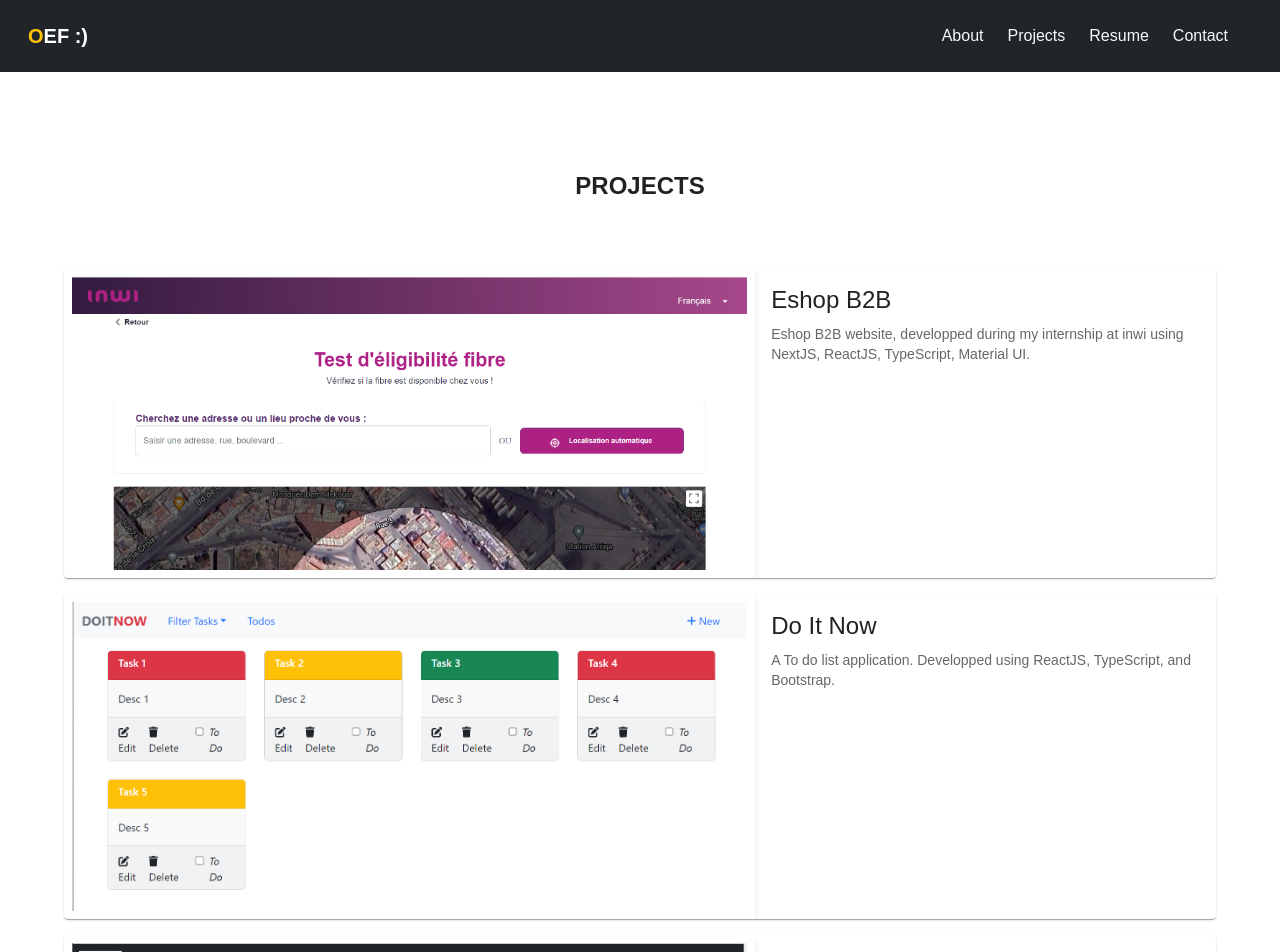
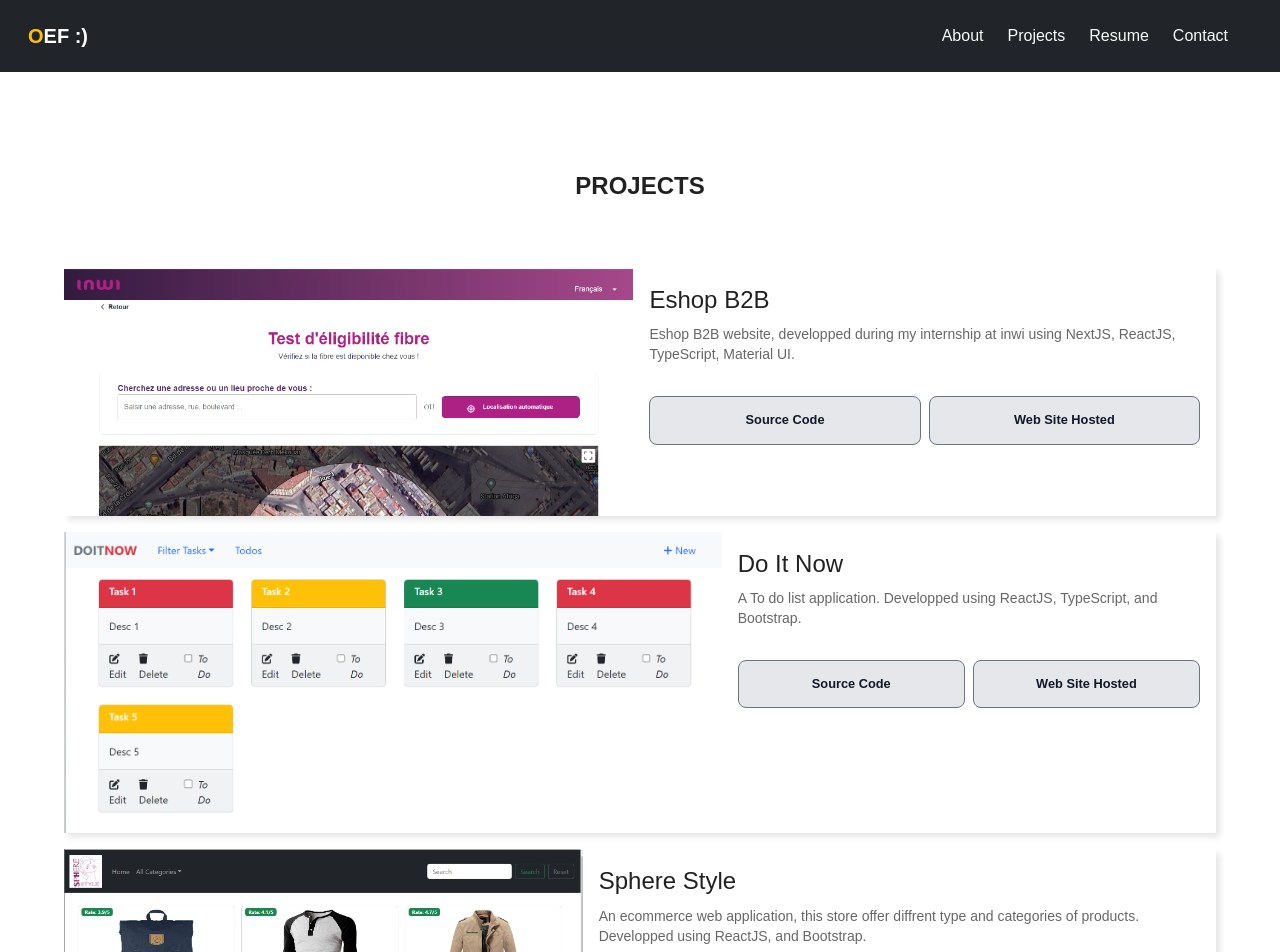
Before and after one commit to OuiameFakir/ouiamefakir-portfolio, a Next.js app: page /en in a window 1280 px wide. Shown: the top 952 px of the page. Built offline with nearby package versions, Linux system fonts and the light colour scheme.

Commit message:
modify the projects section cards code

```diff
--- a/_assets/variables/projectsData.ts
+++ b/_assets/variables/projectsData.ts
@@ -32,7 +32,7 @@ export const projectData = [
     id: 3,
     img: ecomerce,
     title: "Sphere Style",
-    desc: "A ecommerce web application, this store offer diffrent type and categories of products. Developped using ReactJS, and Bootstrap.",
+    desc: "An ecommerce web application, this store offer diffrent type and categories of products. Developped using ReactJS, and Bootstrap.",
     code_url: "https://github.com/OuiameFakir/e-commerce-store",
     site_url: "https://e-commerce-store-application.vercel.app/",
   },
--- a/components/button.tsx
+++ b/components/button.tsx
@@ -11,7 +11,6 @@ interface PrimaryButtonProps {
   startIcon?: ReactNode;
   endIcon?: ReactNode;
 }
-
 export const PrimaryButton = styled(
   ({
     title,
@@ -33,7 +32,7 @@ export const PrimaryButton = styled(
     </Button>
   )
 )(({}) => ({
-  color: theme.palette.customColors.oranged[300],
+  color: theme.palette.customColors.gray[900],
   backgroundColor: theme.palette.customColors.gray[200],
   border: `1px solid ${theme.palette.customColors.gray[500]}`,
   alignSelf: "stretch",
@@ -50,6 +49,6 @@ export const PrimaryButton = styled(
   "&:hover": {
     backgroundColor: theme.palette.customColors.gray[50],
     fontSize: "0.9rem",
-    color: theme.palette.customColors.oranged[500],
+    color: theme.palette.customColors.gray[500],
   },
 }));
--- /dev/null
+++ b/components/card/card.style.tsx
@@ -0,0 +1,26 @@
+import { Box } from "@mui/material";
+import styled from "@emotion/styled";
+import theme from "@/utils/theme";
+
+export const CardContainer = styled(Box)({
+  display: "flex",
+  boxShadow: "4px 4px 6px rgba(0, 0, 0, 0.1)",
+  [theme.breakpoints.down("sm")]: {
+    flexDirection: "column",
+  },
+});
+export const CardImgContainer = styled(Box)({
+  width: "60%",
+  background: "red",
+  [theme.breakpoints.down("sm")]: {
+    width: "100%",
+  },
+});
+export const CardFooter = styled(Box)({
+  display: "flex",
+  gap: "0.5rem",
+  padding: "1rem",
+  [theme.breakpoints.down("sm")]: {
+    flexDirection: "column",
+  },
+});
--- a/components/card.tsx
+++ b/components/card/card.tsx
@@ -1,13 +1,11 @@
 import * as React from "react";
-import Card from "@mui/material/Card";
-import CardActions from "@mui/material/CardActions";
 import CardContent from "@mui/material/CardContent";
 import CardMedia from "@mui/material/CardMedia";
 import Typography from "@mui/material/Typography";
-import ecomerce from "@/_assets/images/ecommerce.png";
-import { PrimaryButton } from "./button";
+import { PrimaryButton } from "../button";
 import { Box } from "@mui/material";
 import { StaticImageData } from "next/image";
+import { CardContainer, CardFooter, CardImgContainer } from "./card.style";
 
 export default function ProjectCard({
   projectName,
@@ -24,16 +22,14 @@ export default function ProjectCard({
 }) {
   return (
     <Box sx={{ width: "100%" }}>
-      <Card sx={{ display: "flex" }}>
-        <CardMedia
-          component="img"
-          sx={{
-            width: "60%",
-            boxShadow: "0px 4px 6px rgba(0, 0, 0, 0.1)",
-            padding: "0.5rem",
-          }}
-          image={img.src}
-        />
+      <CardContainer>
+        <CardImgContainer>
+          <CardMedia
+            component="img"
+            image={img.src}
+            sx={{ height: "100%", width: "100%" }}
+          />
+        </CardImgContainer>
         <Box sx={{ display: "flex", flexDirection: "column" }}>
           <CardContent>
             <Typography gutterBottom variant="h5" component="div">
@@ -43,12 +39,22 @@ export default function ProjectCard({
               {projectDescription}
             </Typography>
           </CardContent>
-          <CardActions>
-            {/* <PrimaryButton title={"Source Code"} />
-          <PrimaryButton title={"Web Site Hosted"} /> */}
-          </CardActions>
+          <CardFooter>
+            <PrimaryButton
+              title={"Source Code"}
+              handleClick={() => {
+                window.location.href = code;
+              }}
+            />
+            <PrimaryButton
+              title={"Web Site Hosted"}
+              handleClick={() => {
+                window.location.href = site;
+              }}
+            />
+          </CardFooter>
         </Box>
-      </Card>
+      </CardContainer>
     </Box>
   );
 }
--- a/src/app/[lng]/components/Navbar.tsx
+++ b/src/app/[lng]/components/Navbar.tsx
@@ -1,7 +1,7 @@
 import React from "react";
 import "bootstrap/dist/css/bootstrap.min.css";
 
-function Navbar() {
+export default function Navbar() {
   return (
     <nav className="navbar navbar-dark bg-dark p-3 sticky-top">
       <div className="container-fluid">
@@ -26,5 +26,3 @@ function Navbar() {
     </nav>
   );
 }
-
-export default Navbar;
--- /dev/null
+++ b/src/app/[lng]/components/about.tsx
@@ -0,0 +1,5 @@
+import React from "react";
+
+export default function About() {
+  return <div></div>;
+}
--- a/src/app/[lng]/components/projects.tsx
+++ b/src/app/[lng]/components/projects.tsx
@@ -1,7 +1,7 @@
 "use client";
 import React from "react";
 import { CardsContainer, Title } from "../portfolio.style";
-import ProjectCard from "@/components/card";
+import ProjectCard from "@/components/card/card";
 import { projectData } from "@/_assets/variables/projectsData";
 
 export default function Projects({ lng }: { lng: string }) {
--- a/src/app/[lng]/components/resume.tsx
+++ b/src/app/[lng]/components/resume.tsx
@@ -9,24 +9,26 @@ import { PrimaryButton } from "@/components/button";
 
 export default function Resume({ lng }: { lng: string }) {
   const pdfPath = `/${lng}/Resume Ouiame EL FAKIR.pdf`;
+  const pdf_en = `/en/Resume.pdf`;
+  const pdf_fr = `/fr/CV.pdf`;
 
   return (
     <ResumeContainer>
       <Title>MY RESUME</Title>
       <ResumeDownloadContainer>
         <a
-          href={pdfPath}
-          download="your_cv.pdf"
+          href={pdf_en}
+          download="Ouiame EL FAKIR RESUME.pdf"
           className="text-decoration-none"
         >
           <PrimaryButton title={"Download resume in english"} />
         </a>
         <a
-          href={pdfPath}
-          download="your_cv.pdf"
+          href={pdf_fr}
+          download="Ouiame EL FAKIR CV.pdf"
           className="text-decoration-none"
         >
-          <PrimaryButton title={"Download resume in english"} />
+          <PrimaryButton title={"Download resume in french"} />
         </a>
       </ResumeDownloadContainer>
       <ResumeIframeContainer>
--- a/src/app/[lng]/page.tsx
+++ b/src/app/[lng]/page.tsx
@@ -1,16 +1,19 @@
 import "@fortawesome/fontawesome-free/css/all.min.css";
 import Resume from "./components/resume";
 import Contact from "./components/contact";
+import Projects from "./components/projects";
 import Navbar from "./components/navbar";
-import Projects from "./components/projects";
+import About from "./components/about";
 
 export default function Home({ params: { lng } }: { params: { lng: string } }) {
   return (
     <main>
       <Navbar />
-      <section id="about" className="section"></section>
+      <section id="about" className="section">
+        <About />
+      </section>
       <section id="projects" className="section">
-        <Projects lng={lng}/>
+        <Projects lng={lng} />
       </section>
       <section id="resume" className="section">
         <Resume lng={lng} />
```
Also changed, not shown: 1 other file (tests, documents, lock files or other folders).
